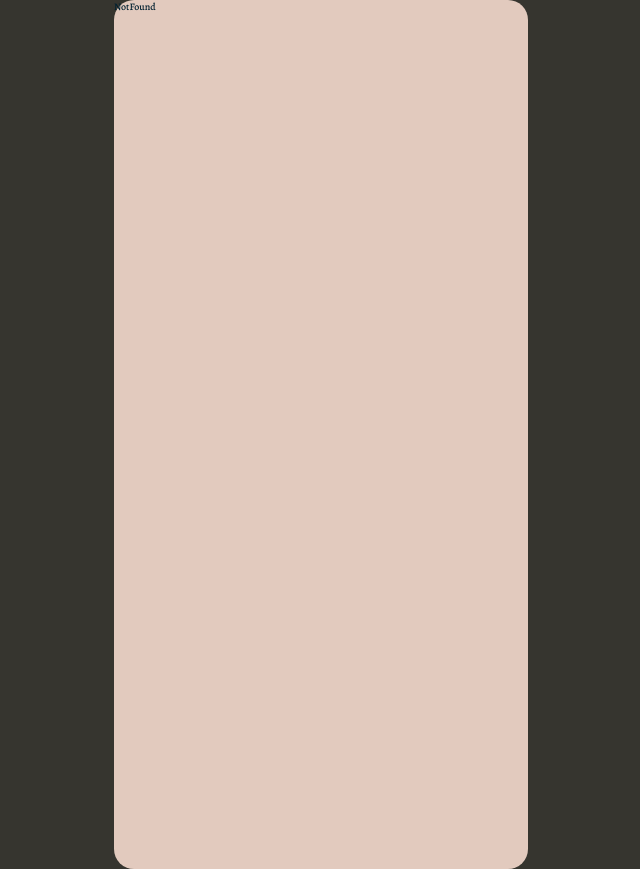
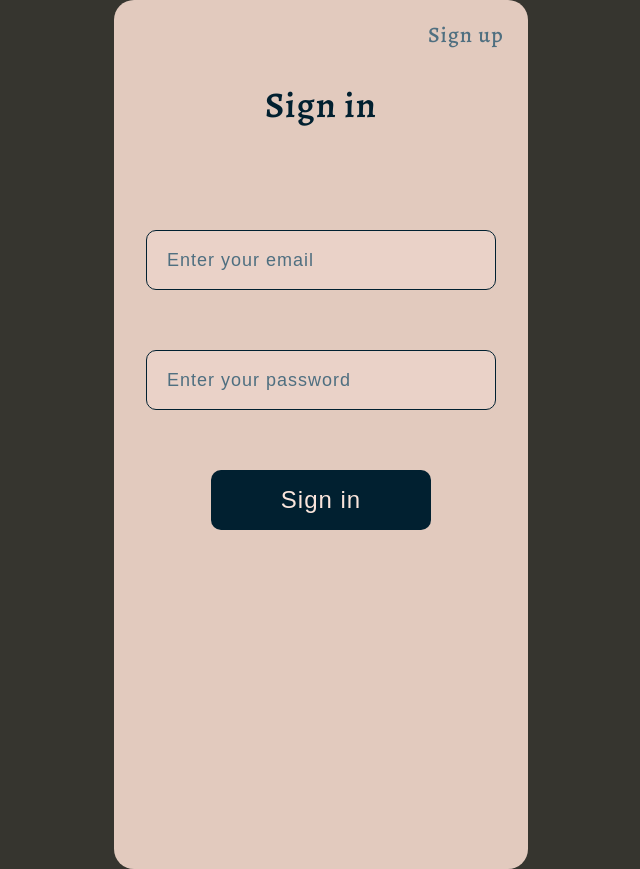
Before and after one commit to JenniferAS26/books-app, a React (Vite) app: page /books-app/sign-in in a window 1280 px wide. Shown: the whole page, without its empty margins (319-959 px from the left). Built offline with nearby package versions, Linux system fonts and the light colour scheme.

Commit message:
routes update

```diff
--- a/src/pages/GetStarted/index.jsx
+++ b/src/pages/GetStarted/index.jsx
@@ -7,7 +7,7 @@ const GetStarted = () => {
   const navigate = useNavigate()
 
   const goTo = () => {
-    navigate('/sign-in')
+    navigate('/books-app/sign-in')
   }
 
   return (
--- a/src/pages/SignIn/index.jsx
+++ b/src/pages/SignIn/index.jsx
@@ -5,14 +5,14 @@ const SignIn = () => {
   const navigate = useNavigate()
 
   const goToHome = () => {
-    navigate('/')
+    navigate('/books-app')
   }
 
   return (
     <section className='sign-in container'>
       <div className='sign-in__header'>
         <h2 className='sign-in__header--title'>Sign in</h2>
-        <Link to='/sign-up'>
+        <Link to='/books-app/sign-up'>
           <span className='sign-in__header--text'>Sign up</span>
         </Link>
       </div>
--- a/src/pages/SignUp/index.jsx
+++ b/src/pages/SignUp/index.jsx
@@ -7,7 +7,7 @@ const SignUp = () => {
     <section className='sign-in container'>
       <div className='sign-in__header'>
         <h2 className='sign-in__header--title'>Sign up</h2>
-        <Link to='/sign-in'>
+        <Link to='/books-app/sign-in'>
           <span className='sign-in__header--text'>Sign in</span>
         </Link>
       </div>
--- a/src/routes/AppRoutes/index.jsx
+++ b/src/routes/AppRoutes/index.jsx
@@ -11,9 +11,9 @@ import NotFound from '../../pages/NotFound'
 const AppRoutes = () => {
   return (<>
     <Routes>
-      <Route path='get-started' element={<GetStarted />} />
-      <Route path='sign-in' element={<SignIn />} />
-      <Route path='sign-up' element={<SignUp />} />
+      <Route path='/books-app/get-started' element={<GetStarted />} />
+      <Route path='/books-app/sign-in' element={<SignIn />} />
+      <Route path='/books-app/sign-up' element={<SignUp />} />
       <Route path='*' element={<NotFound />} />
       <Route path='book-detail' element={<BookDetail />} />
       <Route element={<Layout />}>
```
